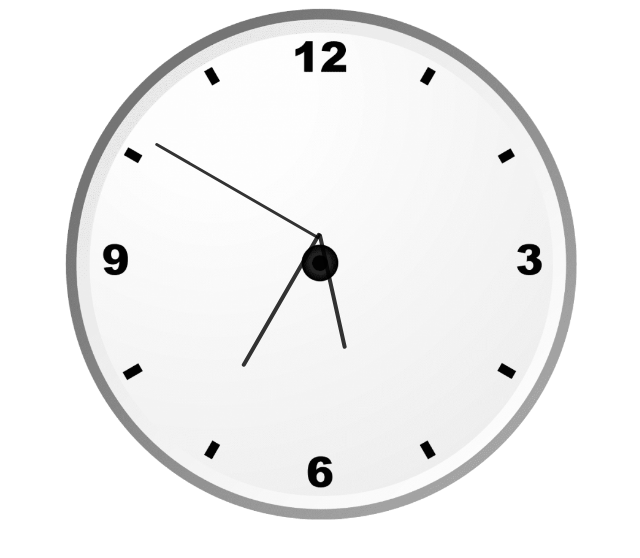
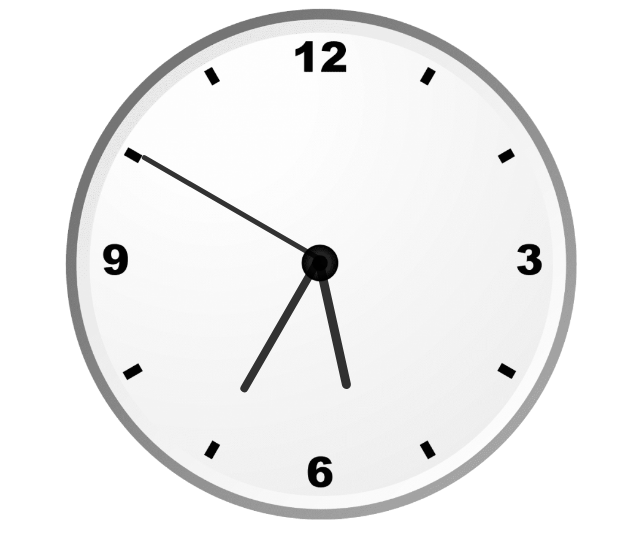
Before and after one commit to Baboo381/Analog-Clock-By-Using-HTML-CSS-JAVASCRIP, a plain HTML site: page index.html in a window 1280 px wide. Shown: the whole page, without its empty margins (319-959 px from the left). Drawn offline with Linux system fonts and the light colour scheme.

Commit message:
Update index.css

```diff
--- a/index.css
+++ b/index.css
@@ -1,47 +1,37 @@
 #clockContainer{
     position: relative;
-
     margin: auto;
-    background-color:red ;
-    height:40vw ;
+    height: 40vw;
     width: 40vw;
     background: url(clock.png) no-repeat;
     background-size: 100%;
 }
 
 #hour, #minute, #second{
-    position:absolute;
+    position: absolute;
     background: black;
-    border-radius:10px;
+    border-radius: 10px;
     transform-origin: bottom;
 }
 #hour{
-    width: 0.7%;
-    height: 23%;
-    top: 21%;
-    left: 49.5%;
+    width: 1.8%;
+    height: 25%;
+    top: 25%;
+    left: 48.85%;
     opacity: 0.8;
-    background-color:black;
+}
+#minute{
+    width: 1.6%;
+    height: 30%;
+    top: 19%;
+    left: 48.9%;
+    opacity: 0.8;
+}
+#second{
+    width: 1%;
+    height: 40%;
+    top: 9%;
+    left: 49.25%;
+    opacity: 0.8;
 
 }
-
-#minute{
-    width: 0.7%;
-    height: 30%;
-    top: 14%;
-    left: 49.5%;
-    opacity: 0.8;
-    background-color: black;
-
-}
-
-#second{
-    width: 0.6%;
-    height: 37%;
-    top: 8%;
-    left: 49.5%;
-    opacity: 0.8;
-
-    background-color: black;
-
-}
```
